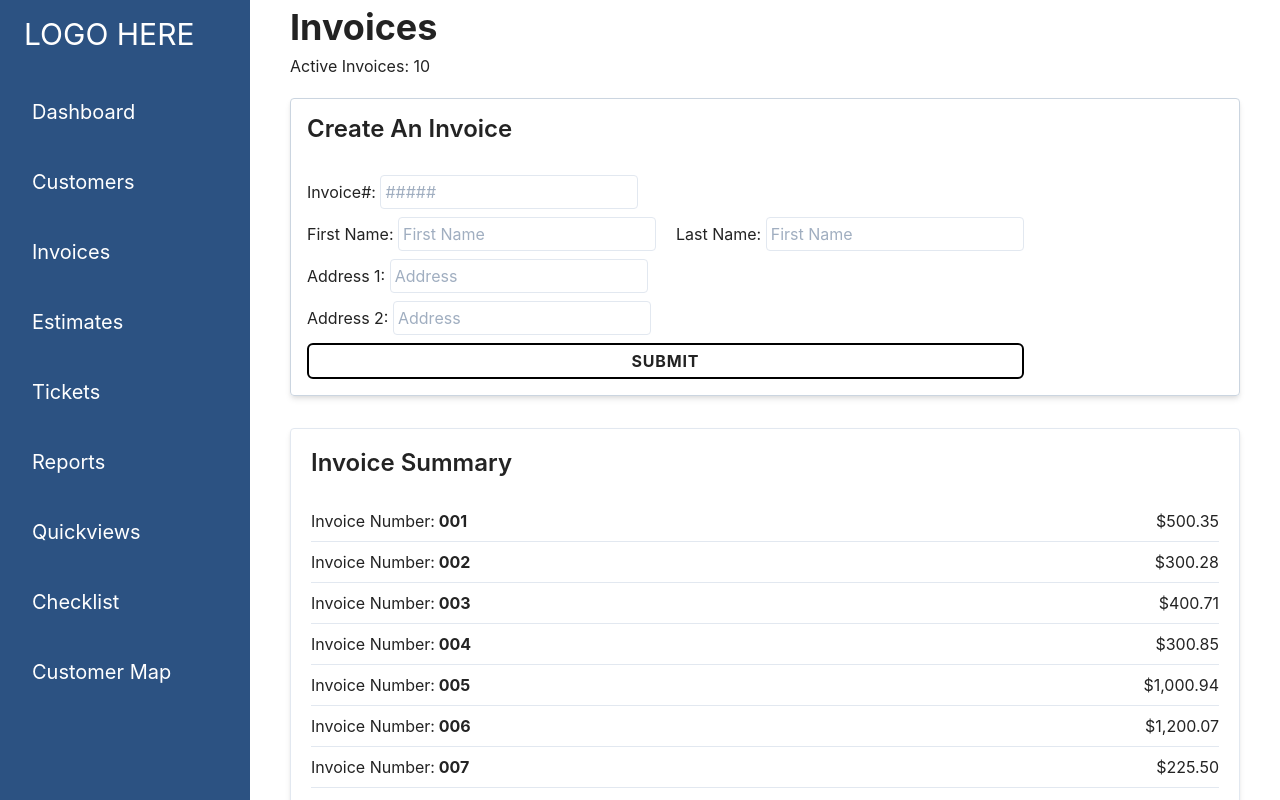
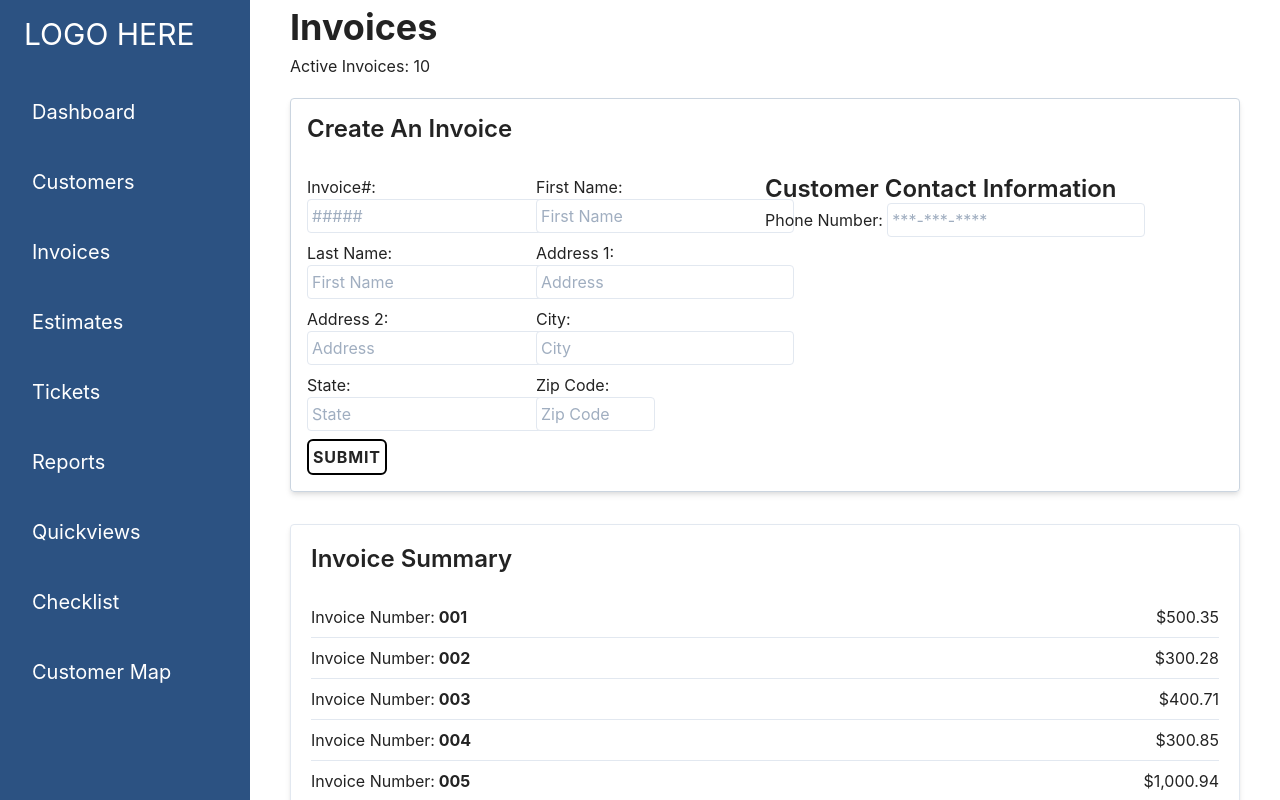
Before and after one commit to JS-goose/luna-repair, a Next.js app: page /create-invoice in a window 1280 px wide. Shown: the top 800 px of the page. Built offline with nearby package versions, Linux system fonts and the light colour scheme.

Commit message:
updating form layout

```diff
--- a/pages/create-invoice.js
+++ b/pages/create-invoice.js
@@ -2,6 +2,7 @@ import React from 'react';
 import DashboardLayout from '../components/Layout/dashboardLayout';
 
 const Input = (props) => <input {...props} className='border border-gray-300 p-1 rounded' />;
+const Label = (props) => <label {...props} className='w-32' />
 
 const H2 = ({ children }) => <h2 className='text-2xl leading-7 font-semibold u'>{children}</h2>;
 
@@ -190,32 +191,61 @@ const CreateInvoice = () => {
       <main className='grid items-stretch gap-y-8 mt-5'>
         <div className='border border-gray-400 p-4 shadow-md rounded'>
           <H2>Create An Invoice</H2>
-          <form className='grid justify-start gap-y-2 mt-8'>
-            <label htmlFor='invoice-number'>
+          <form className='grid grid-cols-2 justify-start gap-y-2 mt-8'>
+            <div className='grid grid-cols-2 gap-y-2'>
+              <Label htmlFor='invoice-number'>
                 Invoice#:&nbsp;
                 <Input name='invoice-number' id='invoice-number' type='text' placeholder='#####' />{' '}
-            </label>
-            <div className='flex gap-x-5'>
-              <label htmlFor='first-name'>
+              </Label>
+              <Label htmlFor='first-name'>
                 First Name:&nbsp;
                 <Input name='first-name' type='text' placeholder='First Name' id='first-name' />
-              </label>
-              <label htmlFor='last-name'>
+              </Label>
+              <Label htmlFor='last-name'>
                 Last Name:&nbsp;
                 <Input name='last-name' type='text' placeholder='First Name' id='last-name' />
-              </label>
-            </div>
-            <label htmlFor='address1'>
+              </Label>
+              <Label htmlFor='address1'>
                 Address 1:&nbsp;
                 <Input name='address1' type='text' placeholder='Address' id='address1' />
-            </label>
-            <label htmlFor='address2'>
+              </Label>
+              <Label htmlFor='address2'>
                 Address 2:&nbsp;
                 <Input name='address2' type='text' placeholder='Address' id='address2' />
-            </label>
+              </Label>
+              <Label htmlFor='city'>
+                City:&nbsp;
+                <Input name='city' type='text' placeholder='City' id='city' />
+              </Label>
+              <Label htmlFor='state'>
+                State:&nbsp;
+                <Input name='state' type='text' placeholder='State' id='state' />
+              </Label>
+              <Label htmlFor='zipCode'>
+                Zip Code:&nbsp;
+                <Input name='zipCode' type='number' min='0' max='10000' placeholder='Zip Code' id='zipCode' />
+              </Label>
+            </div>
+            <div>
+              <H2>Customer Contact Information</H2>
+              <div className='invoice-creation-column-2'>
+                <Label htmlFor=''>
+                  Phone Number:&nbsp;
+                  <Input
+                    name='phone-number'
+                    type='tel'
+                    id=''
+                    placeholder='***-***-****'
+                    pattern='[0-9]{3}-[0-9]{3}-[0-9]{4}'
+                  />
+                </Label>
+              </div>
+            </div>
+            <div>
               <button type='submit' className='border-2 border-black rounded-md p-1 uppercase tracking-wider font-bold'>
                 Submit
               </button>
+            </div>
           </form>
         </div>
         <div className='border border-gray-300 p-5 shadow-md rounded'>
```
Lines whose indentation alone changed are shown as unchanged.
